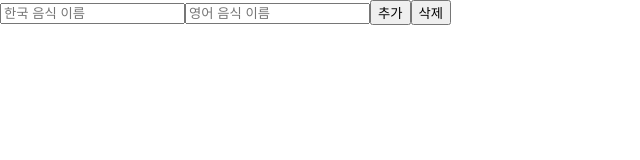
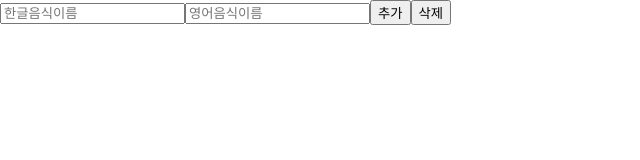
Before and after one commit to scminy0527-rgb/back_react_study, a React (Create React App) app: page / in a window 1280 px wide. Shown: the top 160 px of the page, without its empty margins (0-640 px from the left). Built offline with nearby package versions, Linux system fonts and the light colour scheme.

Commit message:
feat: 새로운 FoodContainer 실습

```diff
--- a/src/App.js
+++ b/src/App.js
@@ -1,11 +1,11 @@
 import { useRef } from "react";
 import "./App.css";
-import FoodContainer from "./ref/expert/FoodContainer";
+import FoodContainer02 from "./ref/expert/FoodContainer02";
 
 function App() {
   return (
     <>
-      <FoodContainer />
+      <FoodContainer02 />
     </>
   );
 }
--- /dev/null
+++ b/src/ref/expert/Food02.jsx
@@ -0,0 +1,15 @@
+import React from "react";
+
+const Food02 = ({ kor, eng, index, onChange }, key) => {
+  const checkedFoodBlock = (
+    <li key={key}>
+      <input type="checkbox" value={index} onChange={onChange} />
+      <span>
+        {kor} ({eng})
+      </span>
+    </li>
+  );
+  return checkedFoodBlock;
+};
+
+export default Food02;
--- /dev/null
+++ b/src/ref/expert/FoodContainer02.jsx
@@ -0,0 +1,93 @@
+import React, { useRef, useState } from "react";
+import Food02 from "./Food02";
+
+const FoodContainer02 = () => {
+  const foodRef = useRef([]);
+  const [foodList, setFoodList] = useState([]);
+  const [isChecked, setChecked] = useState([]);
+  // 음식 인풋태그
+  const korFood = (
+    <input
+      type="text"
+      placeholder="한글음식이름"
+      ref={(el) => {
+        foodRef.current[0] = el;
+      }}
+    />
+  );
+  const engFood = (
+    <input
+      type="text"
+      placeholder="영어음식이름"
+      ref={(el) => {
+        foodRef.current[1] = el;
+      }}
+    />
+  );
+
+  // 추가 버튼 누르면 하는거
+  const addFood = () => {
+    const kor = foodRef.current[0].value;
+    const eng = foodRef.current[1].value;
+
+    const food = {
+      kor,
+      eng,
+      id: crypto.randomUUID(),
+    };
+
+    setFoodList([...foodList, food]);
+    setChecked([...isChecked, false]);
+  };
+
+  // checkbox 클릭 하면 해야하는거
+  const onChangedCheckBox = (e) => {
+    // 선택을 한 인덱스 보기
+    const index = e.target.value;
+    const value = e.target.checked;
+    console.log("인덱스: ", index);
+    console.log("체크 여부: ", value);
+
+    // isChecked 수정
+    const newCheckedList = [...isChecked];
+    newCheckedList[index] = true;
+
+    setChecked(newCheckedList);
+  };
+
+  const onClickDelButton = () => {
+    // 기존 리스트 수정
+    setFoodList(foodList.filter((food, i) => !isChecked[i]));
+    setChecked(isChecked.filter((checked) => !checked));
+  };
+
+  // 버튼
+  const addButton = <button onClick={addFood}>추가</button>;
+  const delButton = <button onClick={onClickDelButton}>삭제</button>;
+
+  // 입력을 한 음식이름 표현해주는거
+  // 키를 전달 해서 고유한 속성으로 만드는게 핵심
+  const inputtedFoodList = foodList.map(({ kor, eng, id }, i) => (
+    <Food02
+      kor={kor}
+      eng={eng}
+      key={id}
+      index={i}
+      onChange={onChangedCheckBox}
+    />
+  ));
+
+  return (
+    <div>
+      {korFood}
+      {engFood}
+      {addButton}
+      {delButton}
+
+      {/* 여기에 입력 한 음식들 리스트로 보이게 하기 */}
+      <ul>{inputtedFoodList}</ul>
+    </div>
+  );
+};
+
+export default FoodContainer02;
```
